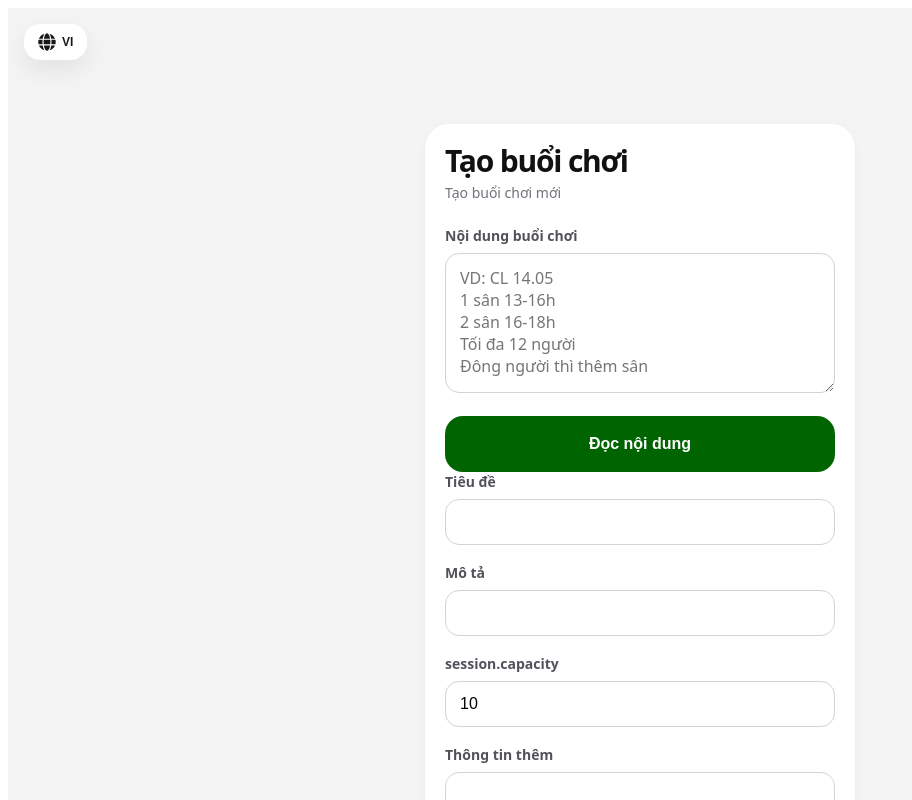
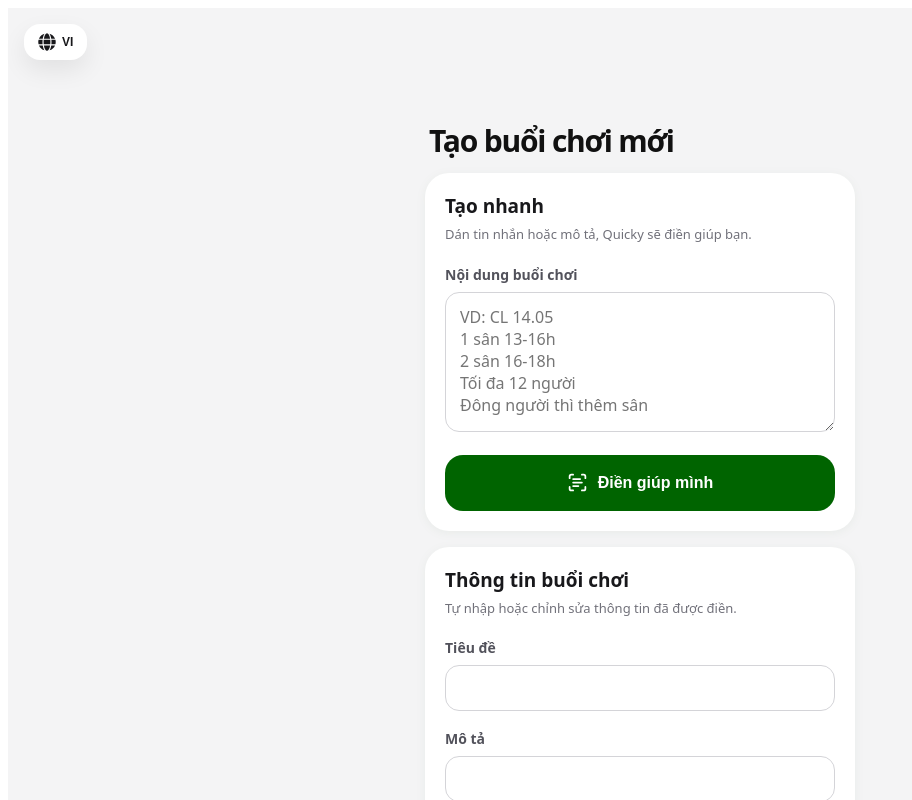
Before and after one commit to nguyenthanhtungn5/quicky-popup-frontend, a React (Vite) app: page /create-session in a window 1280 px wide. Shown: the top 800 px of the page, without its empty margins (0-912 px from the left). Built offline with nearby package versions, Linux system fonts and the light colour scheme.

Commit message:
Translate, 2 blocks

```diff
--- a/src/App.jsx
+++ b/src/App.jsx
@@ -570,7 +570,7 @@ const TabButton = styled.button`
 `;
 
 const Page = styled.div`
-  min-height: 100vh;
+  min-height: 95vh;
   background: #f4f4f5;
   color: #18181b;
   padding: 16px;
--- a/src/CalculationPage.jsx
+++ b/src/CalculationPage.jsx
@@ -126,7 +126,7 @@ const Calculation = () => {
 export default Calculation;
 
 const Page = styled.div`
-  min-height: 100vh;
+  min-height: 95vh;
   background: #f4f4f5;
   color: #18181b;
   padding: 16px;
--- a/src/CreateSessionPage.jsx
+++ b/src/CreateSessionPage.jsx
@@ -1,9 +1,9 @@
-import { useState } from "react";
+import { useRef, useState } from "react";
 import styled from "styled-components";
 import { useNavigate } from "react-router-dom";
 import { useTranslation } from "react-i18next";
-import { SectionTitle } from "./App";
 import {
+  SectionTitle,
   LanguageIconButton,
   LanguageSwitcher,
   CurrentLanguage,
@@ -11,12 +11,15 @@ import {
   LanguageOption,
 } from "./App";
 import { FaGlobe } from "react-icons/fa";
+import { LuScanText } from "react-icons/lu";
 
 const CreateSessionPage = () => {
   const navigate = useNavigate();
   const { t, i18n } = useTranslation();
   const currentLanguage = i18n.resolvedLanguage || "vi";
   const [languageOpen, setLanguageOpen] = useState(false);
+  const detailsRef = useRef(null);
+
   const [rawText, setRawText] = useState("");
   const [loadingParse, setLoadingParse] = useState(false);
 
@@ -54,6 +57,12 @@ const CreateSessionPage = () => {
         participants: data.participants || [],
         waitlist: data.waitlist || [],
       });
+      requestAnimationFrame(() => {
+        detailsRef.current?.scrollIntoView({
+          behavior: "smooth",
+          block: "start",
+        });
+      });
     } catch (e) {
       console.warn(e);
     } finally {
@@ -90,7 +99,6 @@ const CreateSessionPage = () => {
           <FaGlobe />
           <CurrentLanguage>{currentLanguage.toUpperCase()}</CurrentLanguage>
         </LanguageIconButton>
-
         {languageOpen && (
           <LanguageDropdown>
             {[
@@ -109,30 +117,38 @@ const CreateSessionPage = () => {
                 }}
               >
                 <span>{lang.label}</span>
-                {i18n.language === lang.key && <span>✓</span>}
+                {currentLanguage === lang.key && <span>✓</span>}
               </LanguageOption>
             ))}
           </LanguageDropdown>
         )}
       </LanguageSwitcher>
       <Content>
+        <PageHeader>
+          <Title>{t("app.createSession")}</Title>
+        </PageHeader>
+
         <Card>
-          <Title>{t("app.createSession")}</Title>
-          <Subtitle>{t("app.createNewSession")}</Subtitle>
-
+          <CardHeading>{t("createSession.quickFromText")}</CardHeading>
+          <CardHint>{t("createSession.quickFromTextHint")}</CardHint>
           <FormGroup>
-            <Label>{t("session.adminText")}</Label>
+            <Label htmlFor="session-raw-text">{t("session.adminText")}</Label>
             <TextArea
+              id="session-raw-text"
               value={rawText}
               onChange={(e) => setRawText(e.target.value)}
               placeholder={t("session.adminTextPlaceholder")}
             />
           </FormGroup>
-
           <CreateButton onClick={parseSession} disabled={loadingParse}>
+            <LuScanText size={21} />
             {loadingParse ? t("status.parsing") : t("button.aiParse")}
           </CreateButton>
+        </Card>
 
+        <Card ref={detailsRef}>
+          <CardHeading>{t("createSession.sessionDetails")}</CardHeading>
+          <CardHint>{t("createSession.sessionDetailsHint")}</CardHint>
           <FormGroup>
             <Label>{t("session.title")}</Label>
             <Input
@@ -140,7 +156,6 @@ const CreateSessionPage = () => {
               onChange={(e) => setDraft({ ...draft, title: e.target.value })}
             />
           </FormGroup>
-
           <FormGroup>
             <Label>{t("session.subtitle")}</Label>
             <Input
@@ -148,18 +163,17 @@ const CreateSessionPage = () => {
               onChange={(e) => setDraft({ ...draft, subtitle: e.target.value })}
             />
           </FormGroup>
-
           <FormGroup>
             <Label>{t("session.capacity")}</Label>
             <Input
               type="number"
+              min="1"
               value={draft.capacity}
               onChange={(e) =>
                 setDraft({ ...draft, capacity: Number(e.target.value) })
               }
             />
           </FormGroup>
-
           <FormGroup>
             <Label>{t("session.additionalInfo")}</Label>
             <TextArea
@@ -171,35 +185,38 @@ const CreateSessionPage = () => {
           </FormGroup>
 
           <SectionTitle>{t("session.slots")}</SectionTitle>
-
           {draft.slots.map((slot, index) => (
             <SlotRow key={index}>
               <Input
-                value={slot.startTime}
+                value={slot.startTime ?? ""}
                 onChange={(e) => {
-                  const next = [...draft.slots];
-                  next[index].startTime = e.target.value;
+                  const next = draft.slots.map((item, i) =>
+                    i === index ? { ...item, startTime: e.target.value } : item,
+                  );
                   setDraft({ ...draft, slots: next });
                 }}
                 placeholder={t("session.startTime")}
               />
-
               <Input
-                value={slot.endTime}
+                value={slot.endTime ?? ""}
                 onChange={(e) => {
-                  const next = [...draft.slots];
-                  next[index].endTime = e.target.value;
+                  const next = draft.slots.map((item, i) =>
+                    i === index ? { ...item, endTime: e.target.value } : item,
+                  );
                   setDraft({ ...draft, slots: next });
                 }}
                 placeholder={t("session.endTime")}
               />
-
               <Input
                 type="number"
-                value={slot.courtCount}
+                min="0"
+                value={slot.courtCount ?? ""}
                 onChange={(e) => {
-                  const next = [...draft.slots];
-                  next[index].courtCount = Number(e.target.value);
+                  const next = draft.slots.map((item, i) =>
+                    i === index
+                      ? { ...item, courtCount: Number(e.target.value) }
+                      : item,
+                  );
                   setDraft({ ...draft, slots: next });
                 }}
                 placeholder={t("session.courts")}
@@ -208,30 +225,27 @@ const CreateSessionPage = () => {
           ))}
 
           <SectionTitle>{t("session.participants")}</SectionTitle>
-
           {draft.participants.map((p, index) => (
             <SlotRow key={index}>
-              <Input value={p.name} readOnly />
-              <Input value={p.startTime} readOnly />
-              <Input value={p.endTime} readOnly />
+              <Input value={p.name ?? ""} readOnly />
+              <Input value={p.startTime ?? ""} readOnly />
+              <Input value={p.endTime ?? ""} readOnly />
             </SlotRow>
           ))}
 
           <SectionTitle>{t("session.waitlist")}</SectionTitle>
-
           {draft.waitlist.map((p, index) => (
             <SlotRow key={index}>
-              <Input value={p.name} readOnly />
-              <Input value={p.note} readOnly />
+              <Input value={p.name ?? ""} readOnly />
+              <Input value={p.note ?? ""} readOnly />
             </SlotRow>
           ))}
-          {}
+
           <ButtonGroup>
-            <CreateButton onClick={createSession}>
+            <CreateButton type="button" onClick={createSession}>
               {t("button.create")}
             </CreateButton>
-
-            <CancelButton onClick={() => navigate("/")}>
+            <CancelButton type="button" onClick={() => navigate("/")}>
               {t("button.cancel")}
             </CancelButton>
           </ButtonGroup>
@@ -260,13 +274,34 @@ const Content = styled.main`
   max-width: 430px;
   margin: 0 auto;
   padding-top: 64px;
+  display: flex;
+  flex-direction: column;
+  gap: 16px;
+`;
+
+const PageHeader = styled.header`
+  padding: 0 4px;
+`;
+
+const CardHeading = styled.h2`
+  margin: 0 0 6px;
+  font-size: 19px;
+  font-weight: 850;
+  color: #18181b;
+`;
+
+const CardHint = styled.p`
+  margin: 0 0 20px;
+  color: #71717a;
+  font-size: 13px;
+  line-height: 1.5;
 `;
 
 const Card = styled.section`
   background: #ffffff;
   border-radius: 24px;
   padding: 20px;
-  box-shadow: 0 2px 10px rgba(0, 0, 0, 0.04);
+  box-shadow: 0 2px 10px rgb(232, 235, 233);
 `;
 
 const Title = styled.h1`
@@ -279,7 +314,7 @@ const Title = styled.h1`
 `;
 
 const Subtitle = styled.p`
-  margin: 6px 0 24px;
+  margin: 6px 0 0;
   color: #71717a;
   font-size: 14px;
 `;
@@ -307,7 +342,7 @@ const Input = styled.input`
 
   &:focus {
     border-color: darkgreen;
-    box-shadow: 0 0 0 3px rgba(14, 118, 14, 0.14);
+    box-shadow: 0 0 0 3px rgb(232, 235, 233);
   }
 `;
 
@@ -332,6 +367,11 @@ const BaseButton = styled.button`
 `;
 
 const CreateButton = styled(BaseButton)`
+  display: flex;
+  align-items: center;
+  justify-content: center;
+  gap: 10px;
+
   background: darkgreen;
   color: white;
 `;
@@ -355,7 +395,7 @@ const TextArea = styled.textarea`
 
   &:focus {
     border-color: darkgreen;
-    box-shadow: 0 0 0 3px rgba(14, 118, 14, 0.14);
+    box-shadow: 0 0 0 3px rgb(232, 235, 233);
   }
 `;
 
--- a/src/i18n/en.json
+++ b/src/i18n/en.json
@@ -1,9 +1,8 @@
 {
-  "app.createSession": "Create session",
+  "app.createSession": "Create new session",
   "app.archiveSession": "Archive session",
   "app.noSessionsTitle": "No sessions available",
   "app.noSessionsDescription": "Create your first session and share the link with everyone.",
-  "app.createNewSession": "Create new session",
 
   "session.title": "Title",
   "session.subtitle": "Subtitle",
@@ -20,13 +19,18 @@
   "session.courts": "Courts",
   "session.participants": "Participants",
   "session.waitlist": "Waitlist",
+  "session.capacity": "Player limit",
+  "createSession.quickFromText": "Quick setup from text",
+  "createSession.quickFromTextHint": "Paste a message or description and let Quicky fill in the details.",
+  "createSession.sessionDetails": "Session details",
+  "createSession.sessionDetailsHint": "Enter details manually or edit the generated information.",
 
   "button.create": "Create",
   "button.cancel": "Cancel",
   "button.edit": "Edit",
   "button.delete": "Delete",
   "button.copy": "Copy",
-  "button.aiParse": "Parse with AI",
+  "button.aiParse": "Fill it for me",
 
   "join.fight": "🔥 Fight! {{time}}",
   "join.full": "You're out",
@@ -40,7 +44,7 @@
   "status.loading": "Loading...",
   "status.error": "Something went wrong",
   "status.success": "Saved successfully",
-  "status.parsing": "Processing...",
+  "status.parsing": "Filling in details...",
 
   "empty.noParticipants": "No participants yet",
   "empty.noSessions": "No sessions available",
--- a/src/i18n/vi.json
+++ b/src/i18n/vi.json
@@ -1,6 +1,5 @@
 {
-  "app.createSession": "Tạo buổi chơi",
-  "app.createNewSession": "Tạo buổi chơi mới",
+  "app.createSession": "Tạo buổi chơi mới",
   "app.archiveSession": "Xóa buổi chơi này",
   "app.noSessionsTitle": "Chưa có buổi chơi nào",
   "app.noSessionsDescription": "Tạo buổi chơi đầu tiên và copy link cho mọi người nhé <3",
@@ -19,13 +18,18 @@
   "session.courts": "Sân",
   "session.participants": "Người tham gia",
   "session.waitlist": "Danh sách chờ",
+  "session.capacity": "Giới hạn số lượng người chơi",
+  "createSession.quickFromText": "Tạo nhanh",
+  "createSession.quickFromTextHint": "Dán tin nhắn hoặc mô tả, Quicky sẽ điền giúp bạn.",
+  "createSession.sessionDetails": "Thông tin buổi chơi",
+  "createSession.sessionDetailsHint": "Tự nhập hoặc chỉnh sửa thông tin đã được điền.",
 
   "button.create": "Tạo",
   "button.cancel": "Huỷ",
   "button.edit": "Chỉnh sửa",
   "button.delete": "Xóa",
   "button.copy": "Sao chép",
-  "button.aiParse": "Đọc nội dung",
+  "button.aiParse": "Điền giúp mình",
 
   "join.fight": "🔥 Fight! {{time}}",
   "join.full": "Bạn mất rồi",
@@ -39,7 +43,7 @@
   "status.loading": "Đang tải...",
   "status.error": "Có lỗi xảy ra",
   "status.success": "Lưu thành công",
-  "status.parsing": "Đang xử lý...",
+  "status.parsing": "Đang điền thông tin...",
 
   "empty.noParticipants": "Chưa có người tham gia",
   "empty.noSessions": "Chưa có buổi chơi nào",
```
Also changed, not shown: src/i18n/de.json (+8 -4 lines).
